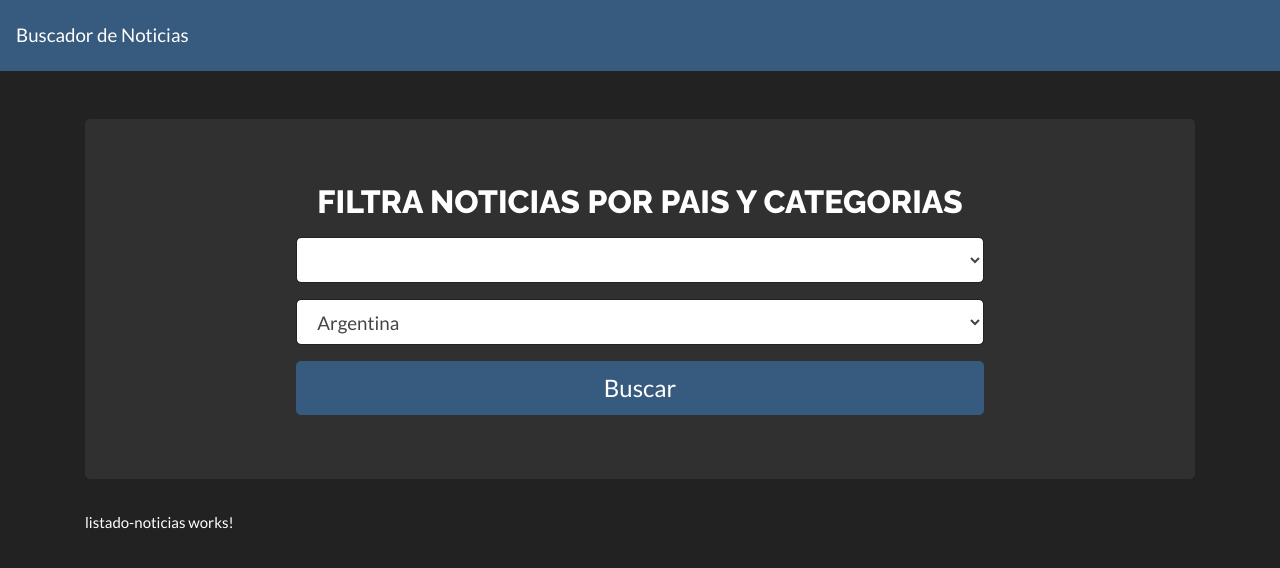
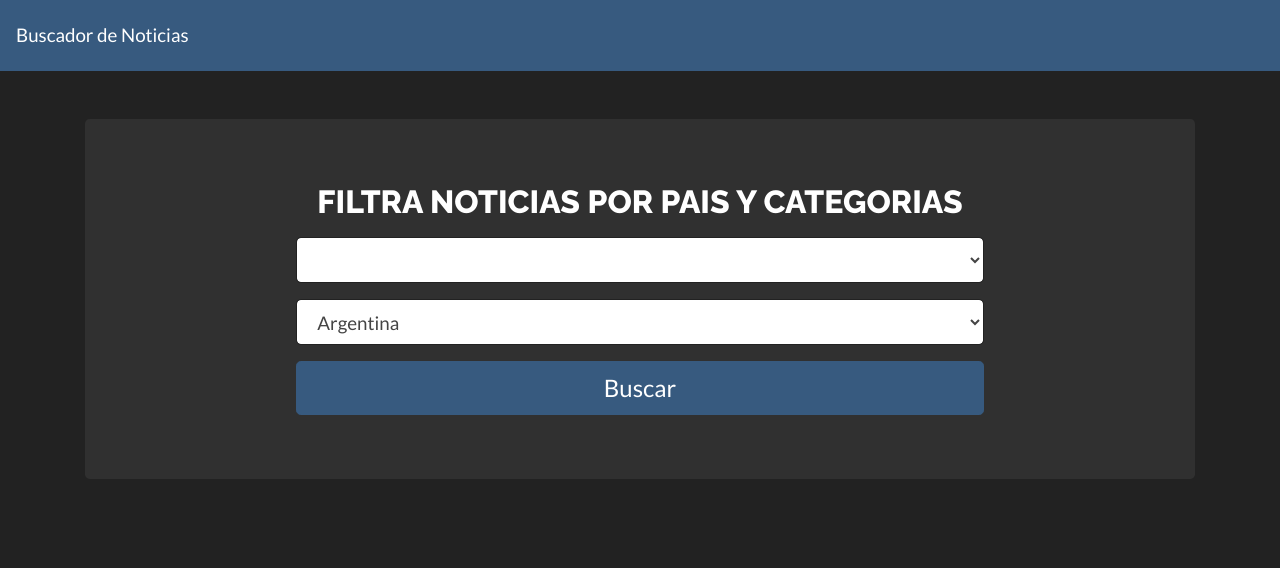
Before and after one commit to cesararamayo3068/noticias, an Angular app: page / in a window 1280 px wide. Shown: the top 568 px of the page. Built offline with nearby package versions, Linux system fonts and the light colour scheme.

Commit message:
mostrando las noticias en los cards

```diff
--- a/src/app/app.component.html
+++ b/src/app/app.component.html
@@ -1,5 +1,5 @@
 <app-navbar [titulo]="'Buscador de Noticias'"></app-navbar>
 <div class="container">
     <app-formulario (parametrosSeleccionados)="buscarNoticias($event)"></app-formulario>
-    <app-listado-noticias></app-listado-noticias>
+    <app-listado-noticias [listNoticias]="listNoticias"></app-listado-noticias>
 </div>
--- a/src/app/app.component.ts
+++ b/src/app/app.component.ts
@@ -7,6 +7,9 @@ import { NoticiaService } from './services/noticia.service';
   styleUrls: ['./app.component.css']
 })
 export class AppComponent {
+ listNoticias:any[]=[];
+
+
   title = 'noticias';
 constructor(private _noticiaService :NoticiaService){
 
@@ -18,6 +21,9 @@ buscarNoticias(parametros:any){
 
  this._noticiaService.getNoticias(parametros).subscribe(data => {
    console.log(data);
+   this.listNoticias=data.articles;
+ },error => {
+ console.log(error);
  })
 }
 }
--- a/src/app/components/listado-noticias/listado-noticias.component.html
+++ b/src/app/components/listado-noticias/listado-noticias.component.html
@@ -1 +1,13 @@
-<p>listado-noticias works!</p>
+<div class="row row-cols-1 row-cols-md-2 g-4">
+    <div *ngFor="let noticia of listNoticias" class="col">
+      <div class="card">
+        <img [src]="noticia.urlToImage" class="card-img-top" alt="...">
+        <div class="card-body">
+         <span class="badge bg-primary mb-1">{{noticia.source.name}}</span>
+         <h5 class="card-title">{{noticia.title}}</h5>
+         <p class="card-text">{{noticia.description}}</p>
+         <a [href]="noticia.url" class="btn btn-primary btn-block">Ver Noticia</a>
+        </div>
+      </div>
+    </div>
+</div>
--- a/src/app/components/listado-noticias/listado-noticias.component.ts
+++ b/src/app/components/listado-noticias/listado-noticias.component.ts
@@ -1,4 +1,4 @@
-import { Component, OnInit } from '@angular/core';
+import { Component, Input, OnInit } from '@angular/core';
 
 @Component({
   selector: 'app-listado-noticias',
@@ -6,7 +6,7 @@ import { Component, OnInit } from '@angular/core';
   styleUrls: ['./listado-noticias.component.css']
 })
 export class ListadoNoticiasComponent implements OnInit {
-
+@Input() listNoticias:any;
   constructor() { }
 
   ngOnInit(): void {
```
